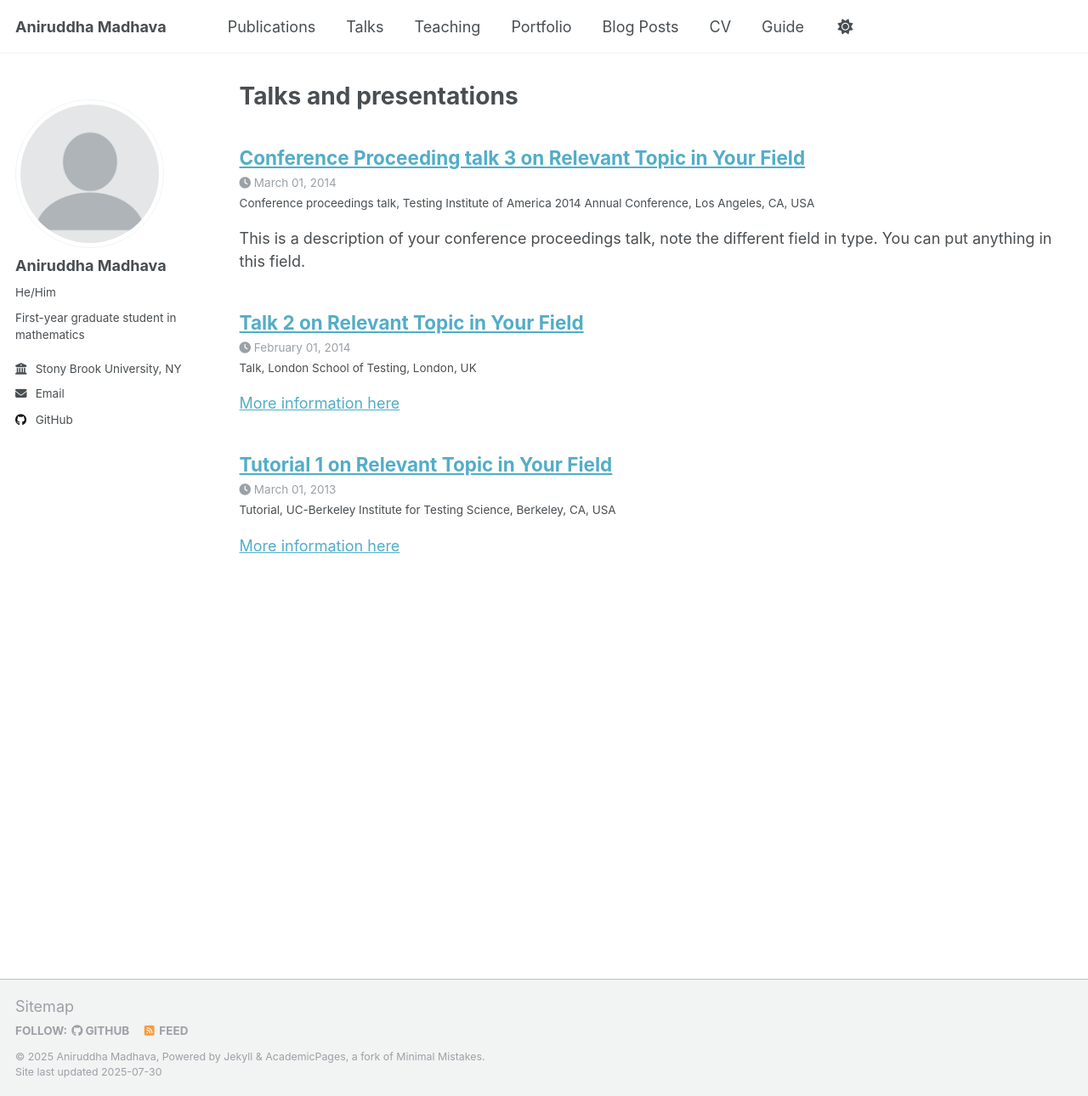
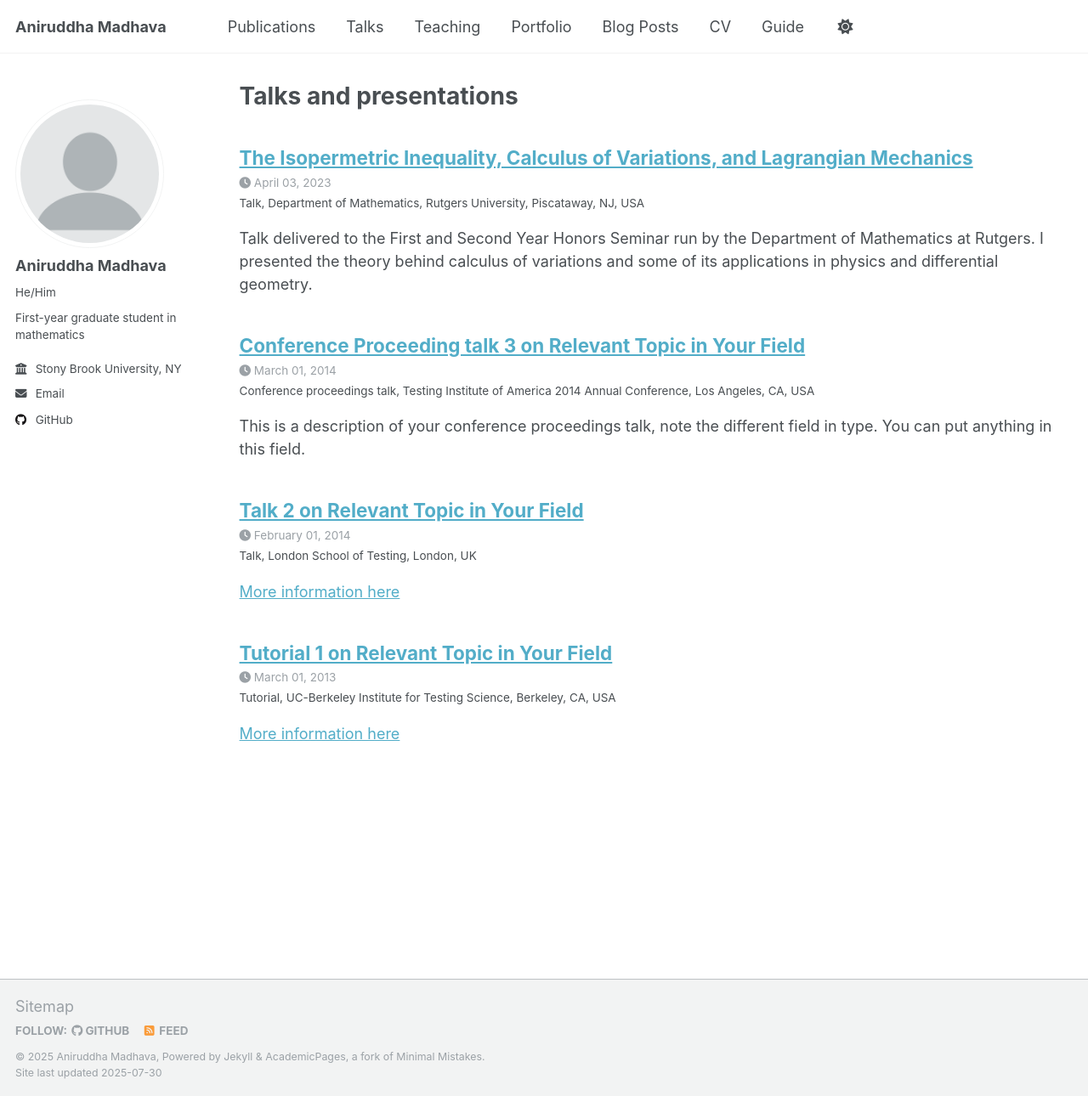
Before and after one commit to amadhava25/amadhava25.github.io, a Jekyll site: the page built from _pages/talks.html, in a window 1280 px wide and 1290 px high. Shown: the whole window at 85% size. Built offline with Jekyll 4.4.1, drawn with Linux system fonts in a browser that asks for light colours; a script that is not in the unit is left out; a file with an impossible date is left out.

Commit message:
Update and rename 2023-04-talk-1.md to 2023-04-03-talk-1.md

```diff
--- a/_talks/2023-04-talk-1.md
+++ b/_talks/2023-04-03-talk-1.md
@@ -2,9 +2,9 @@
 title: "The Isopermetric Inequality, Calculus of Variations, and Lagrangian Mechanics"
 collection: talks
 type: "Talk"
-permalink: /talks/2023-04-talk-1
+permalink: /talks/2023-04-03-talk-1
 venue: "Department of Mathematics, Rutgers University"
-date: 2023-04
+date: "April 3, 2023"
 location: "Piscataway, NJ, USA"
 ---
 
```
